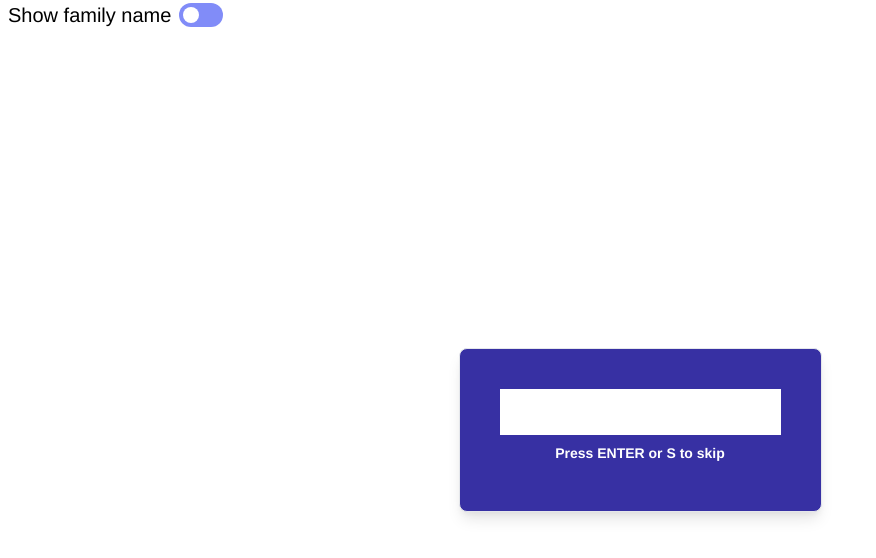
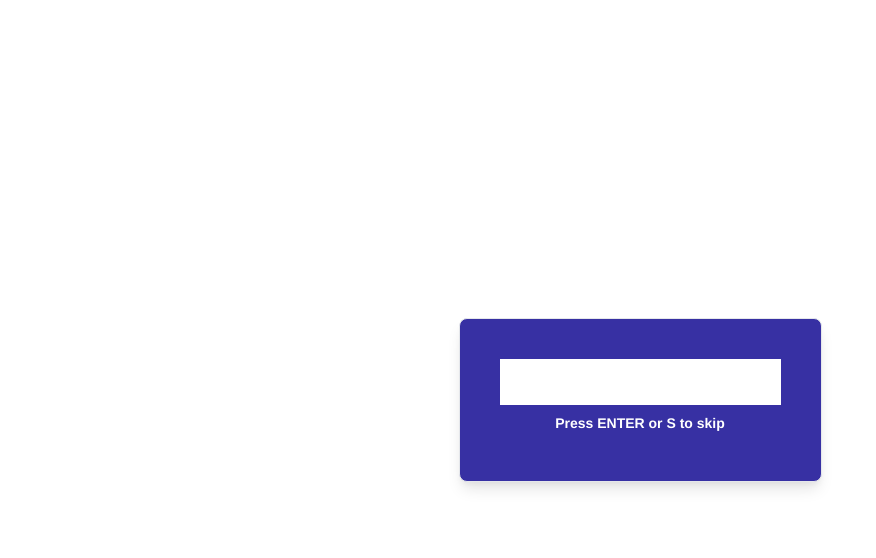
Before and after one commit to amurf/name-helper, a Vue app: page / in a window 1280 px wide. Shown: the top 558 px of the page, without its empty margins (0-876 px from the left). Built offline with nearby package versions, Linux system fonts and the light colour scheme.

Commit message:
Don't show toggle unless family name exists

```diff
--- a/src/App.vue
+++ b/src/App.vue
@@ -43,7 +43,7 @@ const favourites = useFavouritesStore();
 
 <template>
 
-  <SwitchGroup>
+  <SwitchGroup v-if="favourites.familyName">
   <div class="flex items-center">
     <SwitchLabel class='mx-2'>Show family name</SwitchLabel>
     <Switch
```
